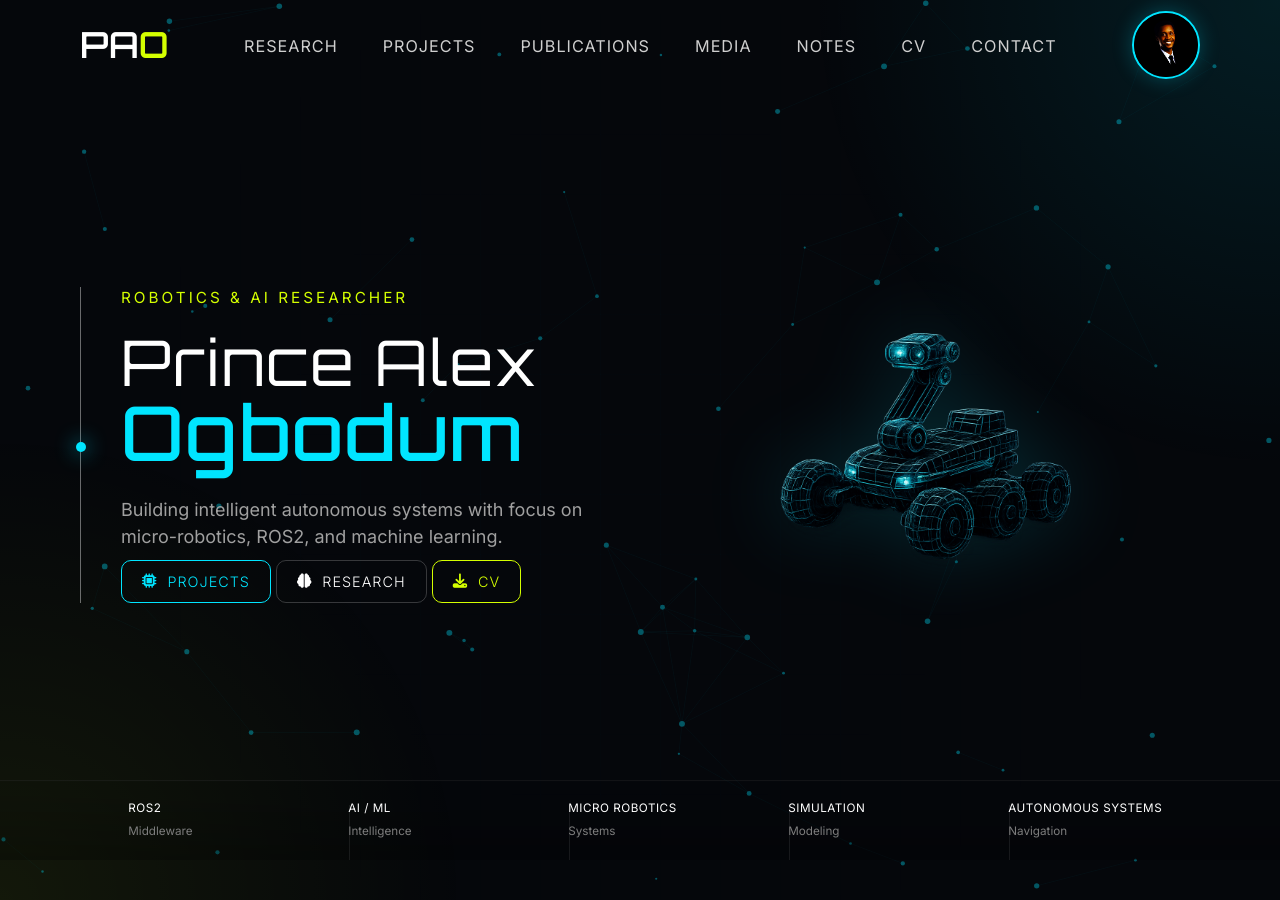
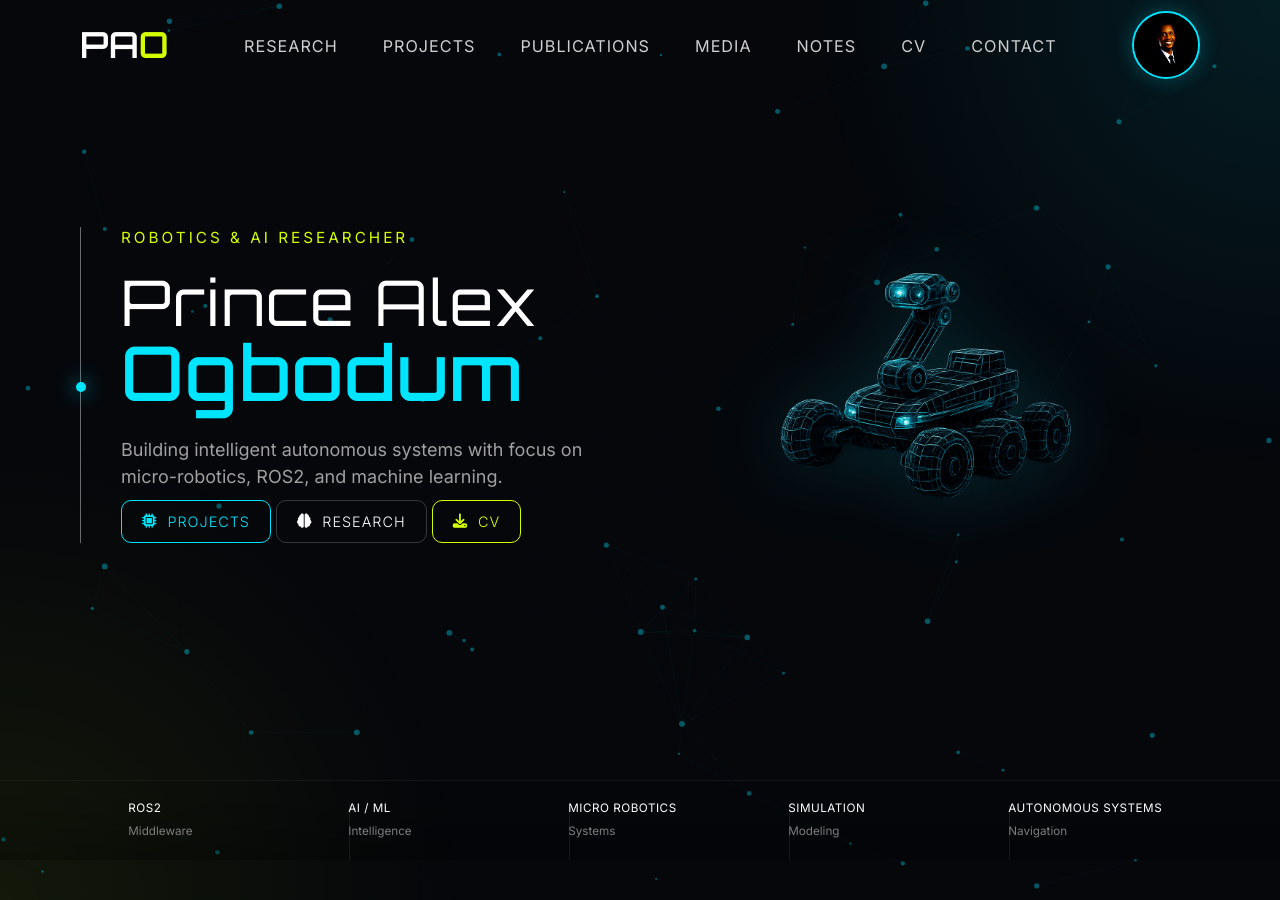
Before and after one commit to PrinssAlex/prinssalex.github.io, a Jekyll site: the page built from _pages/about.md, in a window 1280 px wide. Built offline with Jekyll 4.4.1, drawn with Linux system fonts in a browser that asks for light colours.

Commit message:
Adjust padding in main.scss

```diff
--- a/assets/css/main.scss
+++ b/assets/css/main.scss
@@ -237,7 +237,7 @@ body {
 
     align-items: center;
 
-    padding: 40px 80px 20px 80px;
+    padding: 20px 80px 120px 80px;
 
     position: relative;
     z-index: 2;
```
